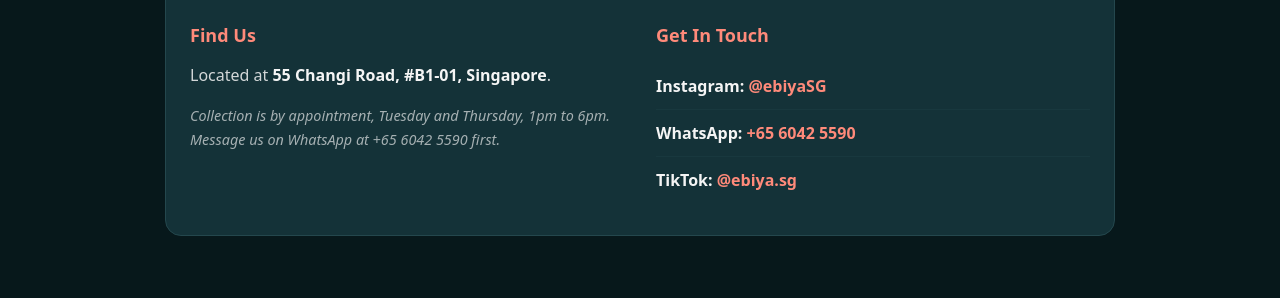
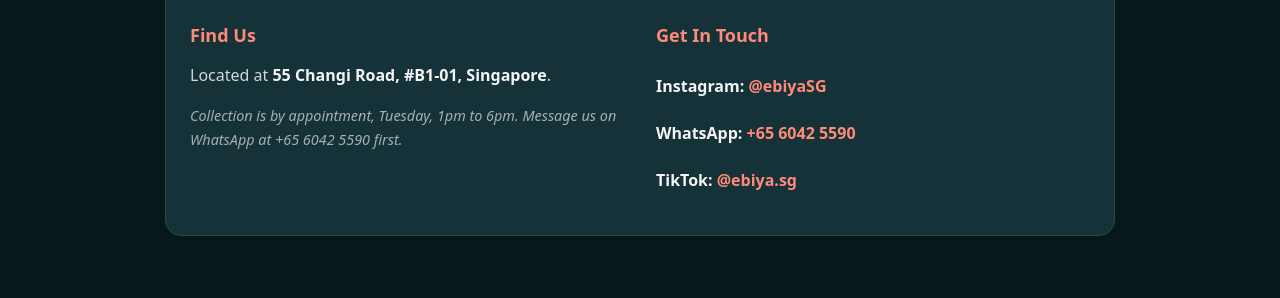
Before and after one commit to m33lucky-benny/reimagined-eureka, a Jekyll site: the page built from about.md, in a window 1280 px wide and 900 px high, scrolled down 3614 px. Shown: the part 154-452 px from the top of the window. Built offline with Jekyll 4.4.1, drawn with Linux system fonts in a browser that asks for light colours.

Commit message:
Collection is Tuesday only, 1pm to 6pm (was Tuesday and Thursday)
Matches the Google Business Profile hours the owner chose. Changed on the home,
about (text and structured data), contact and shrimp pages and the site config.

Co-Authored-By: Claude Sonnet 5.5 <noreply@anthropic.com>

```diff
--- a/_config.yml
+++ b/_config.yml
@@ -37,7 +37,7 @@ business:
 
   areaServed: "Singapore"
   openingHours:
-    days: ["Tuesday", "Thursday"]
+    days: ["Tuesday"]
     opens: "13:00"
     closes: "18:00"
 
--- a/about.md
+++ b/about.md
@@ -223,7 +223,7 @@ canonical_url: https://ebiya.sg/about/
         Located at <strong>55 Changi Road, #B1-01, Singapore</strong>.
       </p>
       <p class="location-note">
-        Collection is by appointment, Tuesday and Thursday, 1pm to 6pm. Message us on WhatsApp at +65 6042 5590 first.
+        Collection is by appointment, Tuesday, 1pm to 6pm. Message us on WhatsApp at +65 6042 5590 first.
       </p>
     </div>
 
@@ -310,7 +310,7 @@ canonical_url: https://ebiya.sg/about/
   },
   "openingHoursSpecification": {
     "@type": "OpeningHoursSpecification",
-    "dayOfWeek": ["Tuesday", "Thursday"],
+    "dayOfWeek": ["Tuesday"],
     "opens": "13:00",
     "closes": "18:00",
     "description": "By appointment only"
```
Also changed, not shown: contact.md (+1 -1 lines), index.md (+1 -1 lines), shrimp.md (+1 -1 lines).
